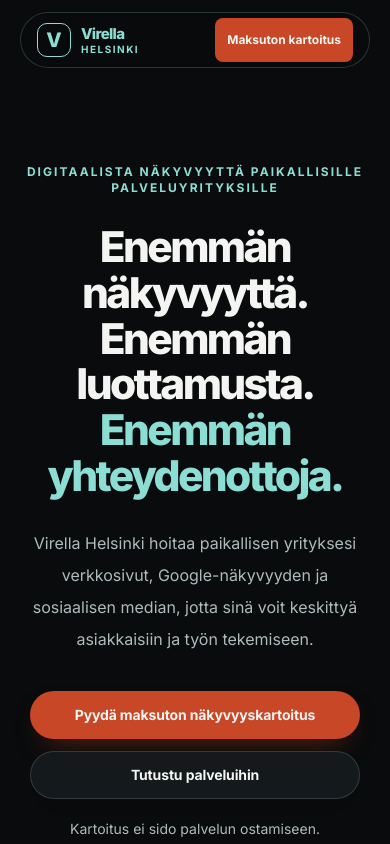
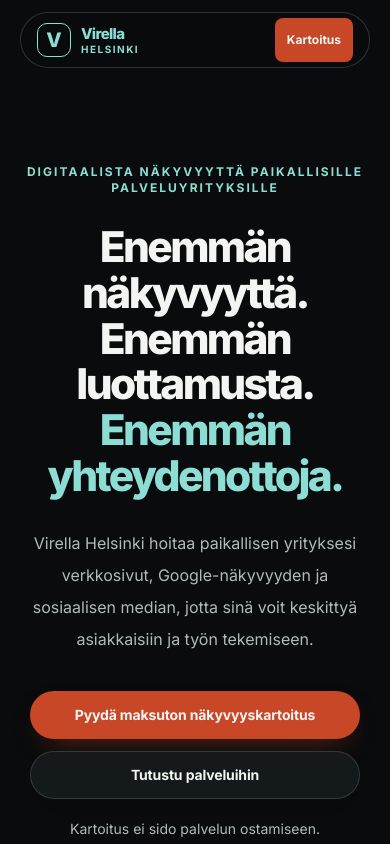
Before and after one commit to Jambovisuaalit/virella-helsinki-web, a Next.js app: page / in a window 390 px wide. Shown: the top 844 px of the page. Built offline with nearby package versions, Linux system fonts and the light colour scheme.

Commit message:
fix: keep mobile audit CTA accessible at 320px

```diff
--- a/components/site/header.tsx
+++ b/components/site/header.tsx
@@ -33,7 +33,7 @@ export function SiteHeader({ landing = false }: { landing?: boolean }) {
                 </Link>
               ))}
             </nav>
-            <Link href="/aloita?kartoitus=1" className="inline-flex min-h-11 items-center justify-center rounded-lg bg-action px-3 py-2 text-xs font-bold text-white transition hover:brightness-95 sm:px-4 sm:text-sm"><span className="sm:hidden">Maksuton kartoitus</span><span className="hidden sm:inline">Pyydä maksuton kartoitus</span></Link>
+            <Link href="/aloita?kartoitus=1" aria-label="Pyydä maksuton näkyvyyskartoitus" className="inline-flex min-h-11 items-center justify-center rounded-lg bg-action px-3 py-2 text-xs font-bold text-white transition hover:brightness-95 sm:px-4 sm:text-sm"><span className="sm:hidden">Kartoitus</span><span className="hidden sm:inline">Pyydä maksuton kartoitus</span></Link>
             {isPreview ? (
               <span className="hidden rounded-full border border-brand/15 bg-brand/5 px-2.5 py-1 text-xs font-semibold text-brand xl:inline-flex">
                 Preview
```
